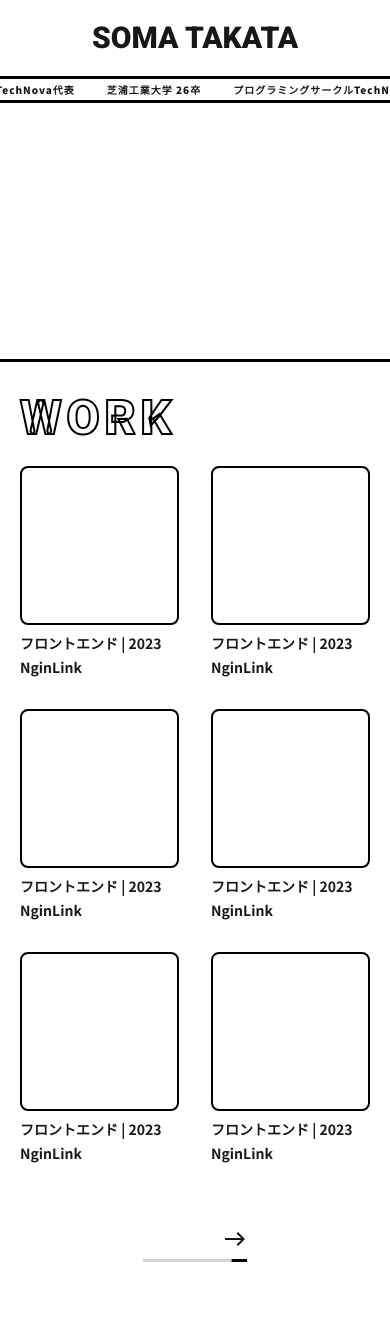
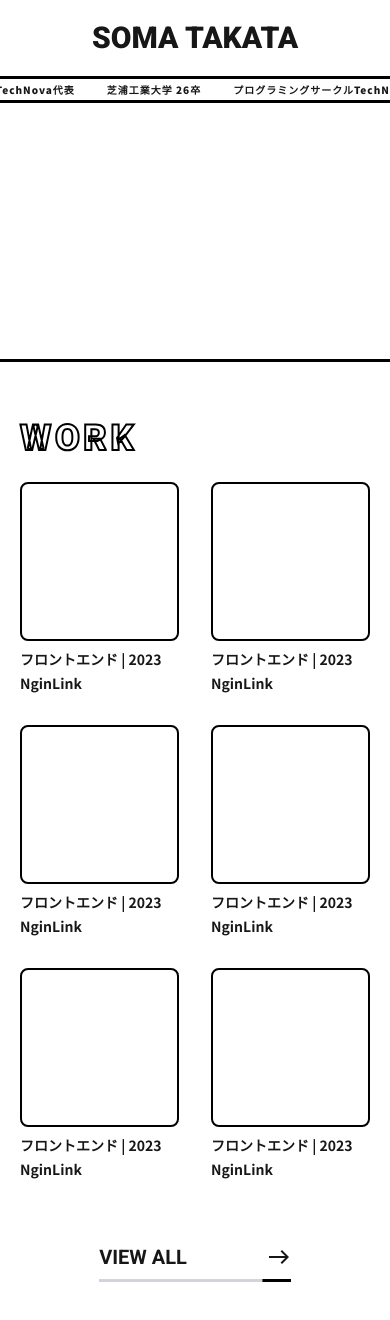
Before and after one commit to SomaTakata/shibayoko, a Next.js app: page / in a window 390 px wide. Shown: the top 1320 px of the page. Before the commit the page ends 1294 px from the top, so only its background shows below. Built offline with nearby package versions, Linux system fonts and the light colour scheme.

Commit message:
WorkSectionの修正

```diff
--- a/src/feature/components/WorkSection.tsx
+++ b/src/feature/components/WorkSection.tsx
@@ -11,9 +11,9 @@ const workItems = [
 ];
 
 const WorkSection = () => (
-  <section className="flex flex-col gap-8 border-t-[3px] border-black px-5 py-8 sm:gap-12 sm:px-10 sm:py-14 md:px-14 md:py-32 lg:gap-16">
+  <section className="flex flex-col gap-8 border-t-[3px] border-black px-5 py-14 sm:gap-12 sm:px-10 md:px-14 md:py-32 lg:gap-16">
     <div className="flex flex-col gap-6 sm:gap-8 lg:gap-10">
-      <h2 className="font-roboto text-5xl font-black tracking-widest text-white text-stroke">WORK</h2>
+      <h2 className="font-roboto text-4xl sm:5xl font-black tracking-widest text-white text-stroke">WORK</h2>
 
       {/* WorkCardを動的に描画 */}
       <div className="grid w-full grid-cols-2 gap-8 lg:grid-cols-3 xl:grid-cols-4">
@@ -27,7 +27,8 @@ const WorkSection = () => (
         ))}
       </div>
       </div>
-      <ViewAll />
+      <ViewAll text="VIEW ALL" position="center" />
+
   </section>
 );
 
```
